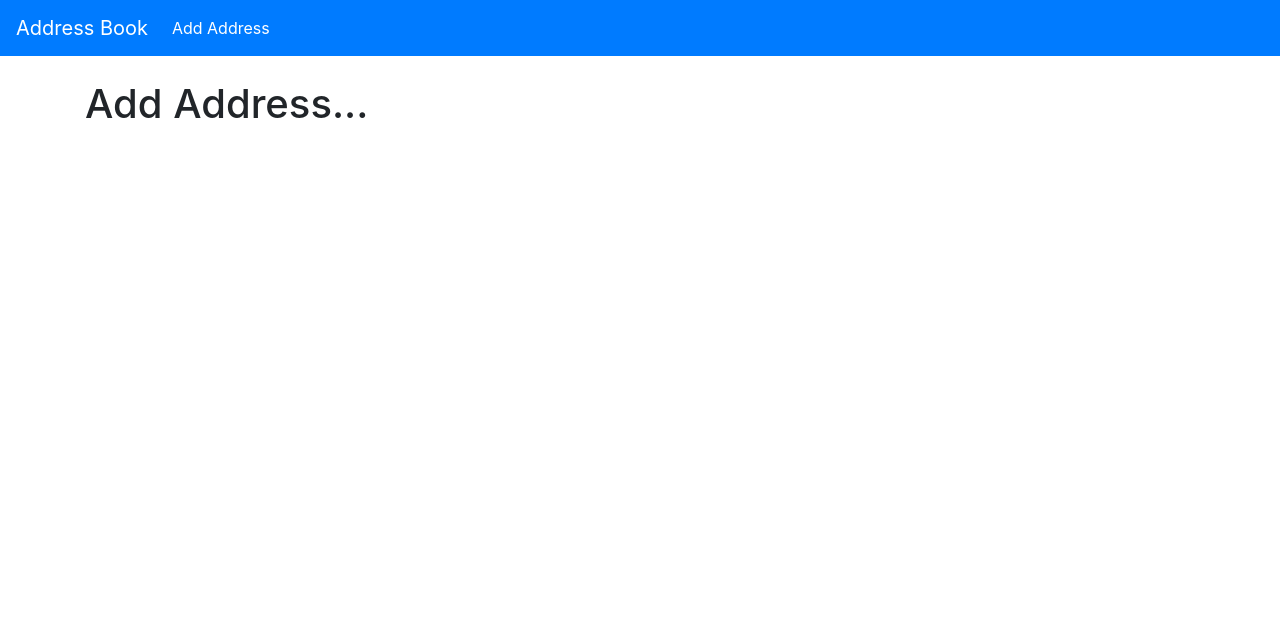
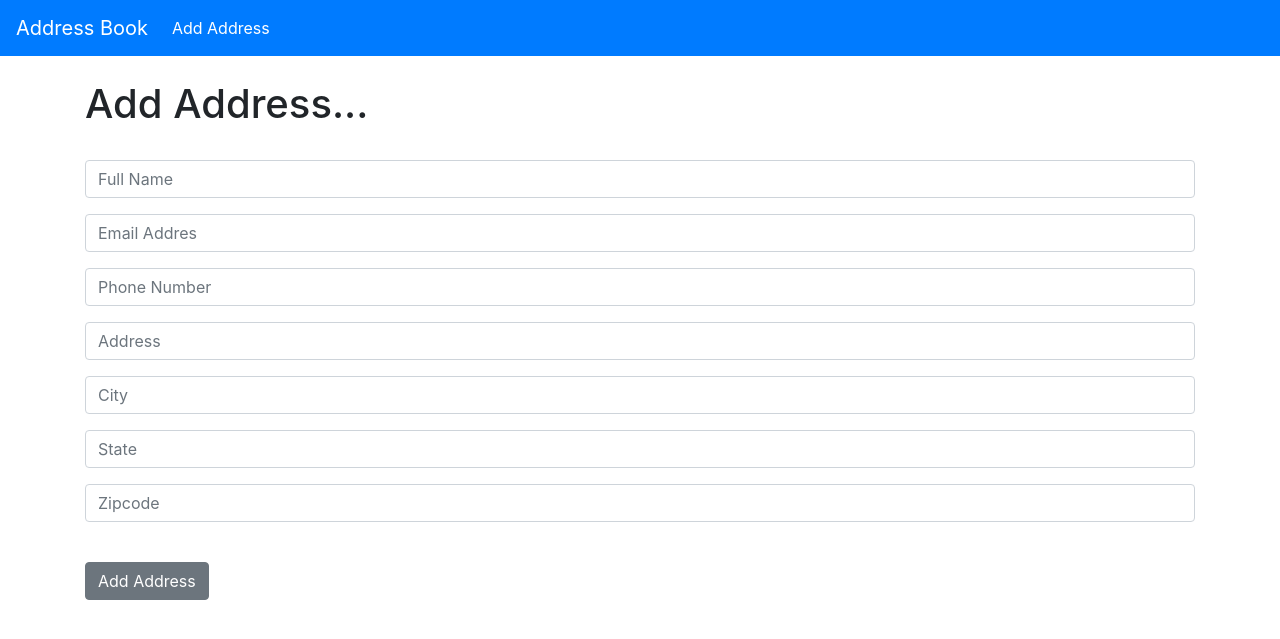
Before and after one commit to bonflix/address-book-Felix, a Django app: page /add_address in a window 1280 px wide. Shown: the top 639 px of the page. Run offline with Django 3.2, Linux system fonts and the light colour scheme; some libraries are stand-ins or nearby versions.

Commit message:
did everything

```diff
--- a/address_book/templates/add_address.html
+++ b/address_book/templates/add_address.html
@@ -1,7 +1,41 @@
 {% extends 'base.html' %}
 
+
 {% block content %}
+	<h1>Add Address...</h1>
+<br/>
+	<form method="POST">
+		{% csrf_token %}
 
-	<h1>Add Address...</h1>
+	  <div class="form-group">
+	    <input type="text" class="form-control" id="exampleInputEmail1" aria-describedby="emailHelp" placeholder="Full Name" name="name">
+	  </div>
+
+	  <div class="form-group">
+	    <input type="email" class="form-control" id="exampleInputEmail1" aria-describedby="emailHelp" placeholder="Email Addres" name="email">
+	  </div>
+
+	  <div class="form-group">
+	    <input type="text" class="form-control" id="exampleInputEmail1" aria-describedby="emailHelp" placeholder="Phone Number" name="phone">
+	  </div>
+
+	  <div class="form-group">
+	    <input type="text" class="form-control" id="exampleInputEmail1" aria-describedby="emailHelp" placeholder="Address" name="address">
+	  </div>
+
+	  <div class="form-group">
+	    <input type="text" class="form-control" id="exampleInputEmail1" aria-describedby="emailHelp" placeholder="City" name="city">
+	  </div>
+
+	  <div class="form-group">
+	    <input type="text" class="form-control" id="exampleInputEmail1" aria-describedby="emailHelp" placeholder="State" name="state">
+	  </div>
+
+	  <div class="form-group">
+	    <input type="text" class="form-control" id="exampleInputEmail1" aria-describedby="emailHelp" placeholder="Zipcode" name="zipcode">
+	  </div>
+<br/>
+	  <button type="submit" class="btn btn-secondary">Add Address</button>
+	</form>
 
 {% endblock %}
--- a/address_book/templates/base.html
+++ b/address_book/templates/base.html
@@ -20,23 +20,31 @@
 
   <div class="collapse navbar-collapse" id="navbarSupportedContent">
     <ul class="navbar-nav mr-auto">
-
       <li class="nav-item">
         <a class="nav-link" style="color: white" href="{% url 'add_address' %}">Add Address</a>
       </li>
-
-
     </ul>
-
   </div>
 </nav>
 
+    <br/>
+    <div class="container">
 
-  	<br>
-		<div class="container">
+    {% if messages %}
+      {% for message in messages %}
+        <div class="alert alert-warning alert-dismissable" role="alert">
+          <button class="close" data-dismiss="alert">
+                  <small><sup>x</sup></small>
+              </button>
+          {{ message }}
+        </div>
+      {% endfor%}
+    {% endif %}
+
 			{% block content %}
 			{% endblock %}
 		</div>
+
     <!-- Optional JavaScript -->
     <!-- jQuery first, then Popper.js, then Bootstrap JS -->
     <script src="https://code.jquery.com/jquery-3.5.1.slim.min.js" integrity="sha384-DfXdz2htPH0lsSSs5nCTpuj/zy4C+OGpamoFVy38MVBnE+IbbVYUew+OrCXaRkfj" crossorigin="anonymous"></script>
--- a/address_book/urls.py
+++ b/address_book/urls.py
@@ -4,4 +4,6 @@ from . import views
 urlpatterns = [
 	path('', views.home, name="home"),
 	path('add_address', views.add_address, name="add_address"),
+	path('edit/<list_id>', views.edit, name="edit"),
+	path('delete/<list_id>', views.delete, name="delete"),
  ]
--- a/address_book/views.py
+++ b/address_book/views.py
@@ -1,7 +1,46 @@
 from django.shortcuts import render, redirect
+from .models import Address
+from .forms import AddressForm
+from django.contrib import messages
 
 def home(request):
-	return render(request, 'home.html', {})
+	all_addresses = Address.objects.all
+	return render(request, 'home.html', {'all_addresses': all_addresses})
 
 def add_address(request):
-	return render(request, 'add_address.html', {})
+	if request.method == 'POST':
+		form = AddressForm(request.POST or None)
+		if form.is_valid():
+			form.save()
+			messages.success(request, ('Address Has Been Added!'))
+			return redirect('home')
+		else:
+			messages.success(request, ('Seems Like There Was An Error...'))
+			return render(request, 'add_address.html', {})
+	else:
+		return render(request, 'add_address.html', {})
+
+def edit(request, list_id):
+	if request.method == 'POST':
+		current_address = Address.objects.get(pk=list_id)
+		form = AddressForm(request.POST or None, instance=current_address)
+		if form.is_valid():
+			form.save()
+			messages.success(request, ('Address Has Been Edited!'))
+			return redirect('home')
+		else:
+			messages.success(request, ('Seems Like There Was An Error...'))
+			return render(request, 'edit.html', {})
+	else:
+		get_address = Address.objects.get(pk=list_id)
+		return render(request, 'edit.html', {'get_address': get_address})
+
+def delete(request, list_id):
+	if request.method == 'POST':
+		current_address = Address.objects.get(pk=list_id)
+		current_address.delete()
+		messages.success(request, ('Address Has Been Deleted...'))
+		return redirect('home')
+	else:
+		messages.success(request, ('Nothing To See Here...'))
+		return redirect('home')
```
Also changed, not shown: address_book/forms.py (added, +7 -0 lines), address_book/templates/edit.html (added, +56 -0 lines), address_book/templates/home.html (+28 -2 lines), mysite/settings.py (+5 -2 lines).
